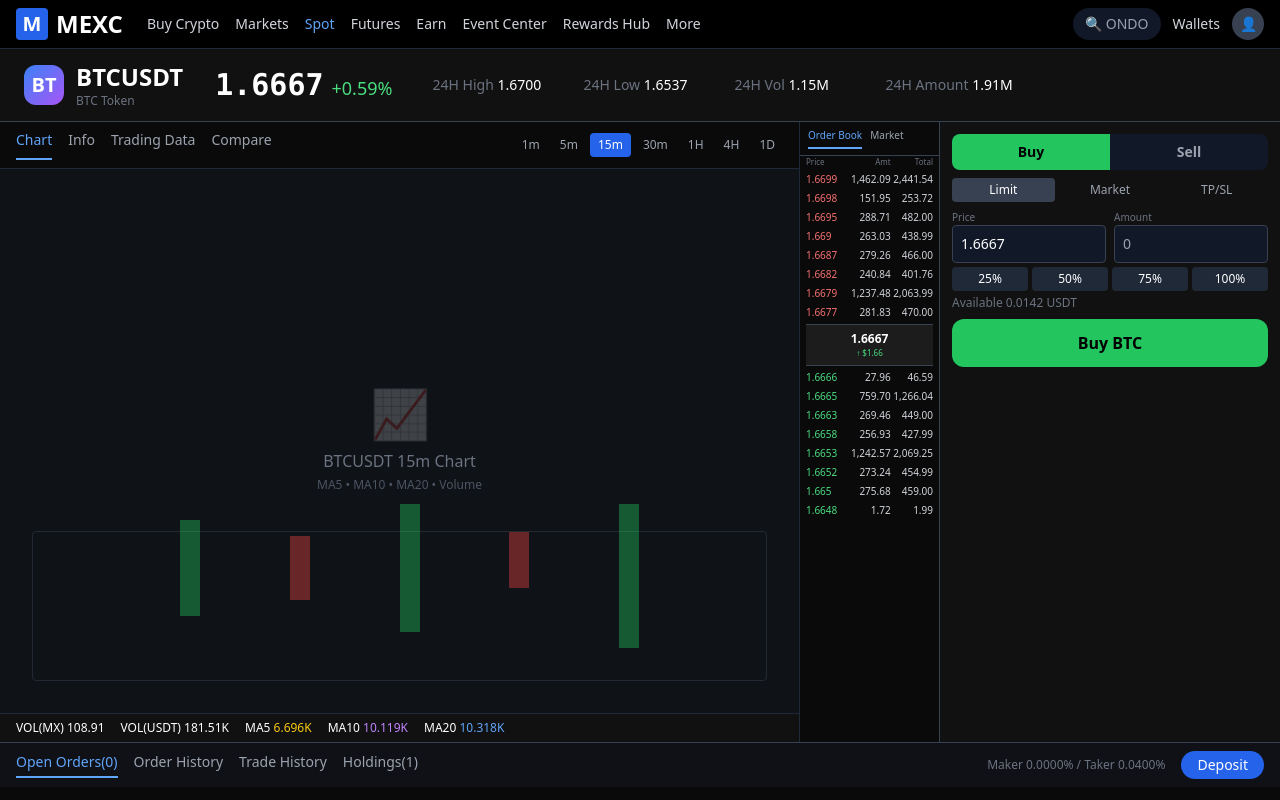
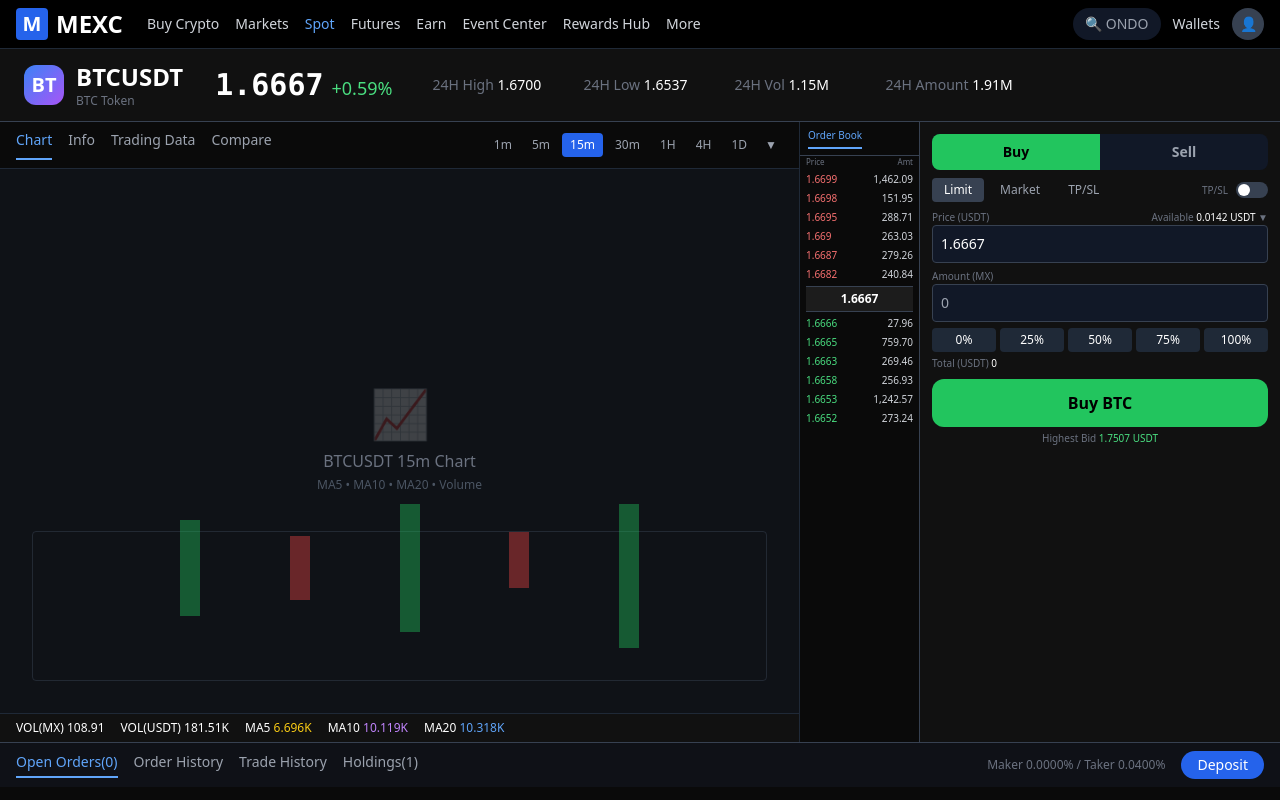
Before and after one commit to Cashipro/cashipro, a Next.js app in the folder apps/web/: page /trade/BTCUSDT in a window 1280 px wide. Built offline with nearby package versions, Linux system fonts and the light colour scheme.

Commit message:
Enhance trading page with timeframes and TP/SL toggle
Added state management for timeframes and TP/SL toggle. Updated rendering logic for timeframes and order book.

```diff
--- a/apps/web/src/app/trade/[pair]/page.tsx
+++ b/apps/web/src/app/trade/[pair]/page.tsx
@@ -12,9 +12,15 @@ export default function MexcStyleTradePage() {
   const [side, setSide] = useState<"buy" | "sell">("buy");
   const [orderMode, setOrderMode] = useState<"limit" | "market" | "tpSl">("limit");
   const [activeTimeframe, setActiveTimeframe] = useState("15m");
+  const [showTPSL, setShowTPSL] = useState(false);
+  const [showTimeframes, setShowTimeframes] = useState(false);
 
   const currentPrice = 1.6667;
   const priceChange = 0.59;
+
+  // Timeframes with dropdown
+  const timeframes = ["1m", "5m", "15m", "30m", "1H", "4H", "1D", "1W", "1M"];
+  const visibleTimeframes = ["1m", "5m", "15m", "30m", "1H", "4H", "1D"];
 
   const orderBookAsks = [
     { price: 1.6699, amount: "1,462.09", total: "2,441.54" },
@@ -43,8 +49,6 @@ export default function MexcStyleTradePage() {
     { price: 1.6641, amount: "258.40", total: "430.00" },
     { price: 1.6638, amount: "253.64", total: "422.00" },
   ];
-
-  const timeframes = ["1m", "5m", "15m", "30m", "1H", "4H", "1D"];
 
   return (
     <div className="min-h-screen bg-[#0A0A0A] text-white font-sans overflow-x-hidden">
@@ -110,8 +114,10 @@ export default function MexcStyleTradePage() {
               <span className="text-gray-400">Trading Data</span>
               <span className="text-gray-400">Compare</span>
             </div>
-            <div className="flex flex-wrap gap-1 text-xs">
-              {timeframes.map((tf) => (
+
+            {/* Timeframes with Dropdown Arrow */}
+            <div className="flex items-center gap-1 text-xs">
+              {visibleTimeframes.map((tf) => (
                 <button
                   key={tf}
                   onClick={() => setActiveTimeframe(tf)}
@@ -124,6 +130,30 @@ export default function MexcStyleTradePage() {
                   {tf}
                 </button>
               ))}
+              <button
+                onClick={() => setShowTimeframes(!showTimeframes)}
+                className="px-1.5 py-1 text-gray-400 hover:text-white transition"
+              >
+                ▼
+              </button>
+              {showTimeframes && (
+                <div className="absolute top-full right-0 mt-1 bg-[#1A1A1A] border border-gray-700 rounded-lg p-1 z-10 min-w-[60px]">
+                  {timeframes.map((tf) => (
+                    <button
+                      key={tf}
+                      onClick={() => {
+                        setActiveTimeframe(tf);
+                        setShowTimeframes(false);
+                      }}
+                      className={`block w-full text-left px-3 py-1 text-xs rounded hover:bg-gray-800 transition ${
+                        activeTimeframe === tf ? "text-blue-400" : "text-gray-400"
+                      }`}
+                    >
+                      {tf}
+                    </button>
+                  ))}
+                </div>
+              )}
             </div>
           </div>
 
@@ -151,46 +181,39 @@ export default function MexcStyleTradePage() {
           </div>
         </div>
 
-        {/* RIGHT: Order Book (Chota) + Spot Section (Bara) — SIDE BY SIDE */}
+        {/* RIGHT: Order Book (Chota) + Spot Section (Bara) */}
         <div className="w-full lg:w-[440px] xl:w-[480px] flex flex-row bg-[#0A0A0A]">
-          {/* Order Book - Chota (Left) */}
-          <div className="w-[140px] flex flex-col border-r border-gray-700">
+          {/* Order Book - Chota */}
+          <div className="w-[120px] flex flex-col border-r border-gray-700">
             <div className="flex border-b border-gray-700 px-2 py-1.5">
               <span className="text-blue-400 border-b-2 border-blue-400 pb-1 text-[10px] font-medium">Order Book</span>
-              <span className="text-gray-400 ml-2 text-[10px]">Market</span>
             </div>
-
             <div className="flex-1 overflow-y-auto px-1.5">
-              <div className="grid grid-cols-3 text-[8px] text-gray-500 mb-0.5">
+              <div className="grid grid-cols-2 text-[8px] text-gray-500 mb-0.5">
                 <div>Price</div>
                 <div className="text-right">Amt</div>
-                <div className="text-right">Total</div>
               </div>
-              {orderBookAsks.slice(0, 8).map((item, i) => (
-                <div key={`ask-${i}`} className="grid grid-cols-3 text-[10px] py-0.5 hover:bg-red-500/10 text-red-400">
+              {orderBookAsks.slice(0, 6).map((item, i) => (
+                <div key={`ask-${i}`} className="grid grid-cols-2 text-[10px] py-0.5 hover:bg-red-500/10 text-red-400">
                   <div>{item.price}</div>
                   <div className="text-right text-gray-300">{item.amount}</div>
-                  <div className="text-right text-gray-300">{item.total}</div>
                 </div>
               ))}
-
-              <div className="bg-[#1C1C1C] py-1.5 text-center border-y border-gray-700 my-0.5">
+              <div className="bg-[#1C1C1C] py-1 text-center border-y border-gray-700 my-0.5">
                 <div className="text-xs font-bold text-white">{currentPrice.toFixed(4)}</div>
-                <div className="text-green-400 text-[8px]">↑ $1.66</div>
               </div>
-
-              {orderBookBids.slice(0, 8).map((item, i) => (
-                <div key={`bid-${i}`} className="grid grid-cols-3 text-[10px] py-0.5 hover:bg-green-500/10 text-green-400">
+              {orderBookBids.slice(0, 6).map((item, i) => (
+                <div key={`bid-${i}`} className="grid grid-cols-2 text-[10px] py-0.5 hover:bg-green-500/10 text-green-400">
                   <div>{item.price}</div>
                   <div className="text-right text-gray-300">{item.amount}</div>
-                  <div className="text-right text-gray-300">{item.total}</div>
                 </div>
               ))}
             </div>
           </div>
 
-          {/* SPOT SECTION - Bara (Right) */}
+          {/* SPOT SECTION - Bara (MEXC Style) */}
           <div className="flex-1 flex flex-col bg-[#111] p-3">
+            {/* Buy/Sell */}
             <div className="flex rounded-lg overflow-hidden bg-gray-900 mb-2">
               <button
                 onClick={() => setSide("buy")}
@@ -210,49 +233,109 @@ export default function MexcStyleTradePage() {
               </button>
             </div>
 
-            <div className="flex gap-1 mb-2 text-xs">
-              {["limit", "market", "tpSl"].map((mode) => (
+            {/* Limit / Market / TP-SL */}
+            <div className="flex items-center gap-1 mb-2 text-xs">
               <button
-                  key={mode}
-                  onClick={() => setOrderMode(mode as any)}
-                  className={`flex-1 py-1 rounded text-xs transition ${
-                    orderMode === mode ? "bg-gray-700 text-white" : "text-gray-400 hover:bg-gray-800"
+                onClick={() => setOrderMode("limit")}
+                className={`px-3 py-1 rounded transition ${
+                  orderMode === "limit" ? "bg-gray-700 text-white" : "text-gray-400 hover:bg-gray-800"
                 }`}
               >
-                  {mode === "tpSl" ? "TP/SL" : mode.charAt(0).toUpperCase() + mode.slice(1)}
+                Limit
               </button>
-              ))}
+              <button
+                onClick={() => setOrderMode("market")}
+                className={`px-3 py-1 rounded transition ${
+                  orderMode === "market" ? "bg-gray-700 text-white" : "text-gray-400 hover:bg-gray-800"
+                }`}
+              >
+                Market
+              </button>
+              <button
+                onClick={() => setOrderMode("tpSl")}
+                className={`px-3 py-1 rounded transition ${
+                  orderMode === "tpSl" ? "bg-gray-700 text-white" : "text-gray-400 hover:bg-gray-800"
+                }`}
+              >
+                TP/SL
+              </button>
+
+              {/* TP/SL Toggle */}
+              <div className="ml-auto flex items-center gap-2">
+                <span className="text-[10px] text-gray-500">TP/SL</span>
+                <button
+                  onClick={() => setShowTPSL(!showTPSL)}
+                  className={`w-8 h-4 rounded-full transition ${
+                    showTPSL ? "bg-blue-500" : "bg-gray-700"
+                  }`}
+                >
+                  <div
+                    className={`w-3 h-3 bg-white rounded-full transition transform ${
+                      showTPSL ? "translate-x-4" : "translate-x-0.5"
+                    }`}
+                  />
+                </button>
+              </div>
             </div>
 
-            <div className="flex gap-2">
-              <div className="flex-1">
-                <div className="text-[10px] text-gray-500">Price</div>
+            {/* Price */}
+            <div className="mb-1.5">
+              <div className="flex justify-between text-[10px] text-gray-500">
+                <span>Price (USDT)</span>
+                <span>Available <span className="text-white">0.0142 USDT</span> ▼</span>
+              </div>
               <input
                 type="text"
                 defaultValue={currentPrice.toFixed(4)}
                 className="w-full bg-gray-900 border border-gray-700 rounded px-2 py-2 text-sm text-white focus:outline-none focus:border-blue-500"
               />
             </div>
-              <div className="flex-1">
-                <div className="text-[10px] text-gray-500">Amount</div>
+
+            {/* Amount */}
+            <div className="mb-1.5">
+              <div className="text-[10px] text-gray-500">Amount (MX)</div>
               <input
                 type="text"
                 placeholder="0"
                 className="w-full bg-gray-900 border border-gray-700 rounded px-2 py-2 text-sm text-white focus:outline-none focus:border-blue-500"
               />
             </div>
-            </div>
 
-            <div className="flex gap-1 mt-1 text-xs">
-              {[25, 50, 75, 100].map((p) => (
+            {/* Quick % buttons */}
+            <div className="flex gap-1 text-xs">
+              {[0, 25, 50, 75, 100].map((p) => (
                 <button key={p} className="flex-1 py-1 bg-gray-800 rounded hover:bg-gray-700 text-xs">
                   {p}%
                 </button>
               ))}
             </div>
 
-            <div className="text-xs text-gray-500 mt-1">Available 0.0142 USDT</div>
+            {/* Total */}
+            <div className="text-[10px] text-gray-500 mt-1">Total (USDT) <span className="text-white">0</span></div>
 
+            {/* TP/SL Boxes (Toggle) */}
+            {showTPSL && (
+              <div className="mt-2 space-y-1.5 border-t border-gray-700 pt-2">
+                <div>
+                  <div className="text-[10px] text-gray-500">TP trigger price (USDT)</div>
+                  <input
+                    type="text"
+                    placeholder="1.7000"
+                    className="w-full bg-gray-900 border border-gray-700 rounded px-2 py-1.5 text-sm text-white focus:outline-none focus:border-blue-500"
+                  />
+                </div>
+                <div>
+                  <div className="text-[10px] text-gray-500">SL trigger price (USDT)</div>
+                  <input
+                    type="text"
+                    placeholder="1.6300"
+                    className="w-full bg-gray-900 border border-gray-700 rounded px-2 py-1.5 text-sm text-white focus:outline-none focus:border-blue-500"
+                  />
+                </div>
+              </div>
+            )}
+
+            {/* Buy Button */}
             <button
               className={`w-full mt-2 py-3 rounded-xl text-base font-bold transition ${
                 side === "buy"
@@ -262,6 +345,11 @@ export default function MexcStyleTradePage() {
             >
               {side === "buy" ? `Buy ${displaySymbol}` : `Sell ${displaySymbol}`}
             </button>
+
+            {/* Highest Bid */}
+            <div className="text-[10px] text-gray-500 text-center mt-1">
+              Highest Bid <span className="text-green-400">1.7507 USDT</span>
+            </div>
           </div>
         </div>
       </div>
```
Lines whose indentation alone changed are shown as unchanged.
